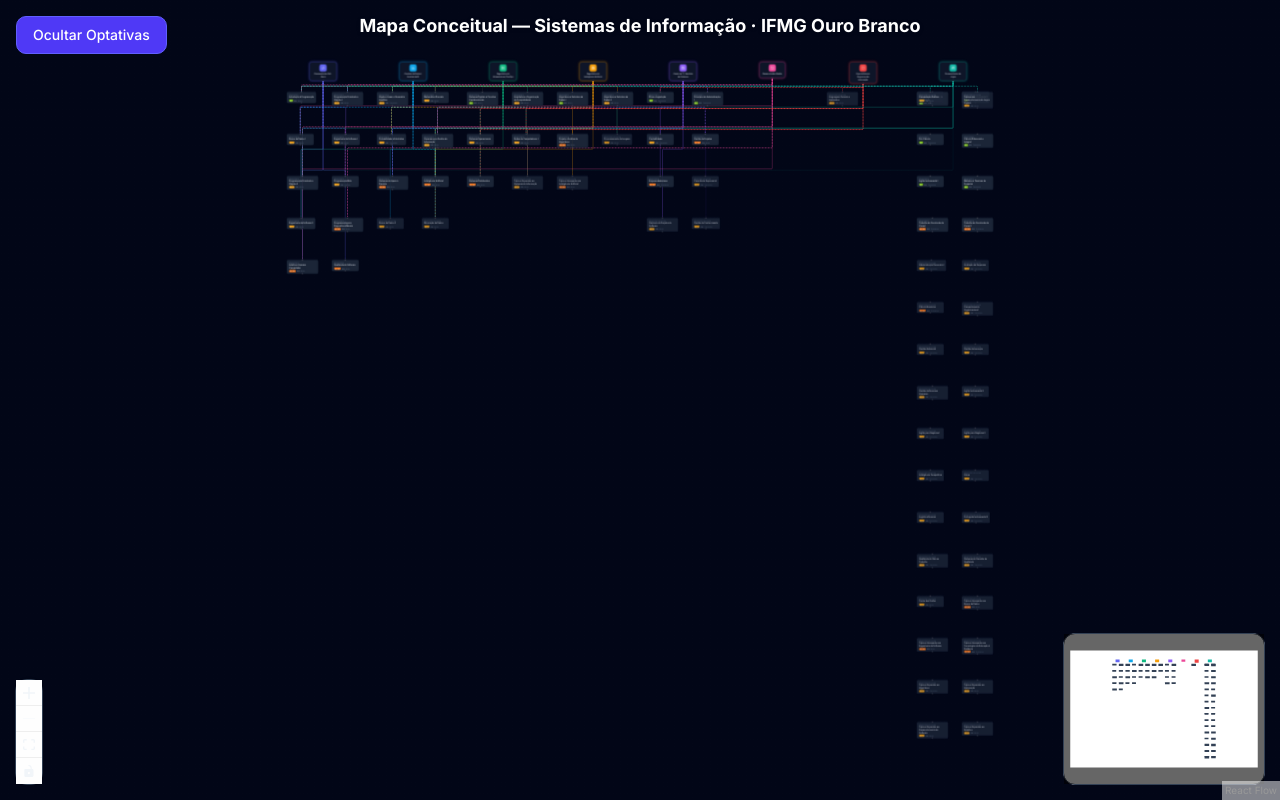
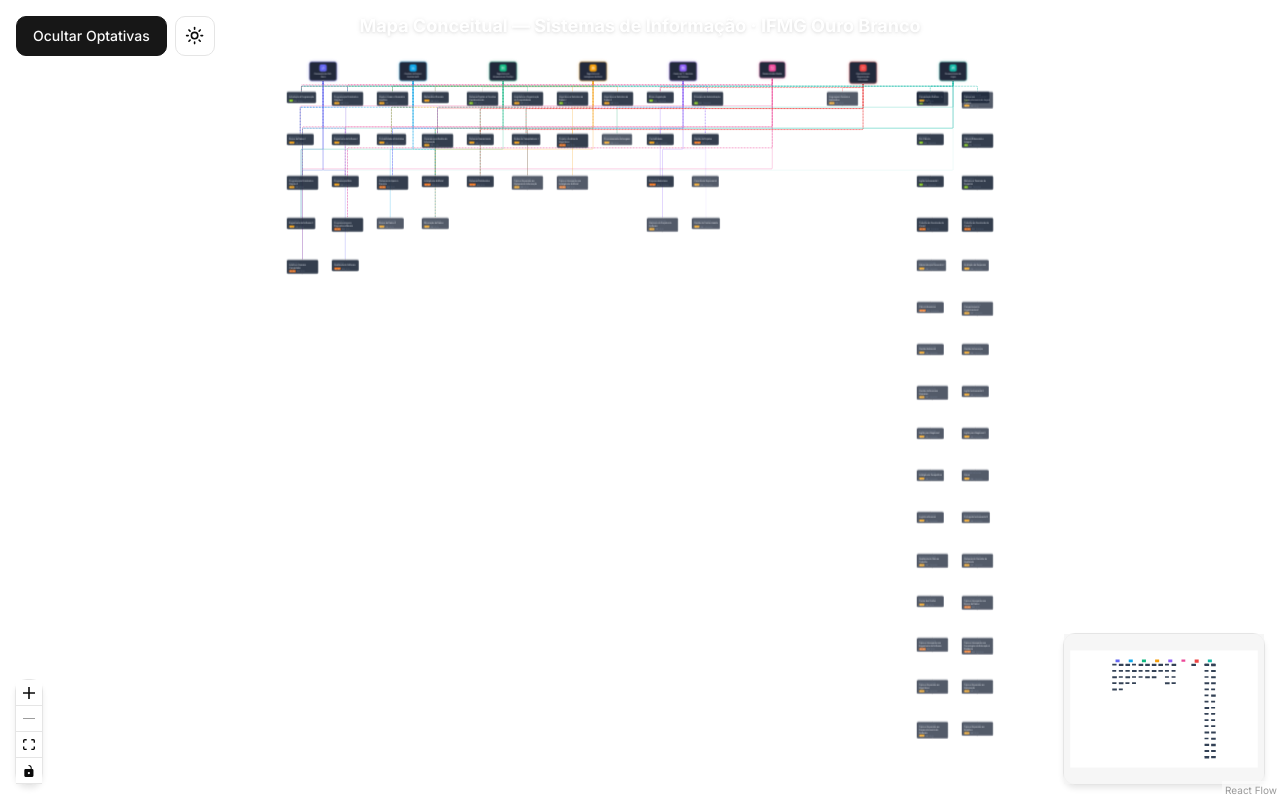
Before and after one commit to allysson-assuncao/mapa-conceitual-sistemas-de-informacao, a Next.js app: page / in a window 1280 px wide. Built offline with nearby package versions, Linux system fonts and the light colour scheme.

Commit message:
feat: implement light/dark mode theme integration

```diff
--- a/package.json
+++ b/package.json
@@ -15,6 +15,7 @@
     "cn": "^0.3.0",
     "lucide-react": "^1.47.0",
     "next": "16.3.5",
+    "next-themes": "^0.4.6",
     "react": "19.2.8",
     "react-dom": "19.2.8",
     "shadcn": "^4.21.0",
--- a/src/app/globals.css
+++ b/src/app/globals.css
@@ -130,13 +130,7 @@
 }
 @import '@xyflow/react/dist/style.css';
 
-:root {
-  --background: #020617;  /* slate-950 */
-}
-
 body {
-  background-color: var(--background);
-  color: #f1f5f9;
   font-family: 'Inter', system-ui, sans-serif;
 }
 
@@ -239,14 +233,30 @@
 
 /* React Flow overrides */
 .react-flow__background {
-  background-color: #020617 !important;
+  background-color: var(--background) !important;
 }
 .react-flow__controls {
-  background: rgba(15, 23, 42, 0.9) !important;
-  border: 1px solid #334155 !important;
+  background-color: var(--card) !important;
+  border: 1px solid var(--border) !important;
   border-radius: 12px !important;
+  box-shadow: 0 4px 6px -1px rgb(0 0 0 / 0.1) !important;
+}
+.react-flow__controls-button {
+  background-color: var(--card) !important;
+  border-bottom: 1px solid var(--border) !important;
+  fill: var(--foreground) !important;
+  color: var(--foreground) !important;
+}
+.react-flow__controls-button:hover {
+  background-color: var(--muted) !important;
 }
 .react-flow__minimap {
+  background-color: var(--card) !important;
   border-radius: 12px !important;
-  border: 1px solid #334155 !important;
+  border: 1px solid var(--border) !important;
+  box-shadow: 0 4px 6px -1px rgb(0 0 0 / 0.1) !important;
 }
+.react-flow__minimap-mask {
+  fill: var(--muted) !important;
+  opacity: 0.8 !important;
+}
--- a/src/app/layout.tsx
+++ b/src/app/layout.tsx
@@ -1,6 +1,7 @@
 import type { Metadata } from 'next';
 import { Inter } from 'next/font/google';
 import './globals.css';
+import { ThemeProvider } from '@/components/theme-provider';
 
 const inter = Inter({ subsets: ['latin'] });
 
@@ -13,8 +14,12 @@
 
 export default function RootLayout({ children }: { children: React.ReactNode }) {
   return (
-    <html lang="pt-BR">
-      <body className={inter.className}>{children}</body>
+    <html lang="pt-BR" suppressHydrationWarning>
+      <body className={inter.className}>
+        <ThemeProvider attribute="class" defaultTheme="system" enableSystem disableTransitionOnChange>
+          {children}
+        </ThemeProvider>
+      </body>
     </html>
   );
 }
--- /dev/null
+++ b/src/components/ThemeToggle.tsx
@@ -0,0 +1,36 @@
+"use client"
+
+import * as React from "react"
+import { Moon, Sun } from "lucide-react"
+import { useTheme } from "next-themes"
+
+export function ThemeToggle() {
+  const { theme, setTheme, systemTheme } = useTheme()
+
+  const [mounted, setMounted] = React.useState(false)
+  React.useEffect(() => setMounted(true), [])
+
+  const toggleTheme = () => {
+    const currentTheme = theme === 'system' ? systemTheme : theme;
+    setTheme(currentTheme === "dark" ? "light" : "dark")
+  }
+
+  if (!mounted) {
+    return (
+      <button className="p-2 rounded-lg border transition-all flex items-center justify-center w-10 h-10 bg-background border-border text-foreground opacity-50" aria-label="Loading theme toggle">
+        <Sun className="h-[1.2rem] w-[1.2rem]" />
+      </button>
+    )
+  }
+
+  return (
+    <button
+      onClick={toggleTheme}
+      className="p-2 rounded-lg border transition-all flex items-center justify-center w-10 h-10 bg-background border-border hover:border-primary text-foreground"
+      aria-label="Toggle theme"
+    >
+      <Sun className="h-[1.2rem] w-[1.2rem] rotate-0 scale-100 transition-all dark:-rotate-90 dark:scale-0" />
+      <Moon className="absolute h-[1.2rem] w-[1.2rem] rotate-90 scale-0 transition-all dark:rotate-0 dark:scale-100" />
+    </button>
+  )
+}
--- a/src/components/map/MapControls.tsx
+++ b/src/components/map/MapControls.tsx
@@ -1,5 +1,6 @@
 'use client';
 import { useMapStore } from '@/store/map-store';
+import { ThemeToggle } from '@/components/ThemeToggle';
 
 export function MapControls() {
   const { showOptional, toggleShowOptional } = useMapStore();
@@ -10,12 +11,13 @@
         onClick={toggleShowOptional}
         className={`px-4 py-2 rounded-lg text-sm font-medium transition-all border ${
           showOptional
-            ? 'bg-indigo-600 border-indigo-500 text-white'
-            : 'bg-slate-800 border-slate-600 text-slate-300 hover:border-indigo-500'
+            ? 'bg-primary border-primary text-primary-foreground'
+            : 'bg-background border-border text-foreground hover:border-primary'
         }`}
       >
         {showOptional ? 'Ocultar Optativas' : 'Mostrar Optativas'}
       </button>
+      <ThemeToggle />
     </div>
   );
 }
--- a/src/components/panel/DetailPanel.tsx
+++ b/src/components/panel/DetailPanel.tsx
@@ -11,7 +11,7 @@
     <Sheet open={selectedNode !== null} onOpenChange={() => clearSelection()}>
       <SheetContent
         side="right"
-        className="w-full max-w-lg overflow-y-auto bg-slate-900 border-slate-700 text-slate-100"
+        className="w-full max-w-lg overflow-y-auto p-4 bg-slate-900 border-slate-700 text-slate-100"
       >
         <SheetHeader>
           <SheetTitle className="text-slate-100">
--- /dev/null
+++ b/src/components/theme-provider.tsx
@@ -0,0 +1,11 @@
+"use client"
+
+import * as React from "react"
+import { ThemeProvider as NextThemesProvider } from "next-themes"
+
+export function ThemeProvider({
+  children,
+  ...props
+}: React.ComponentProps<typeof NextThemesProvider>) {
+  return <NextThemesProvider {...props}>{children}</NextThemesProvider>
+}
```
Also changed, not shown: 1 other file (tests, documents, lock files or other folders).
